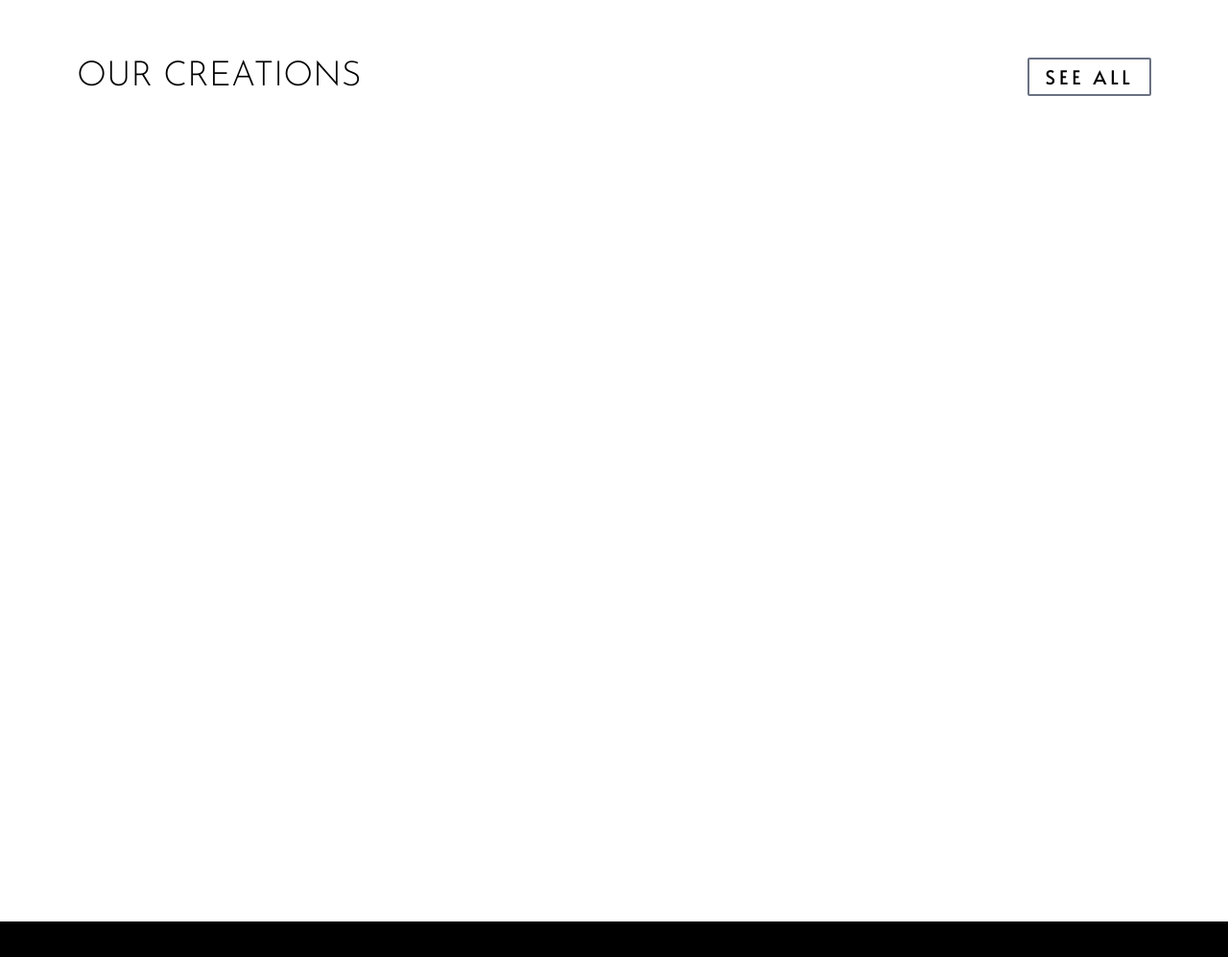
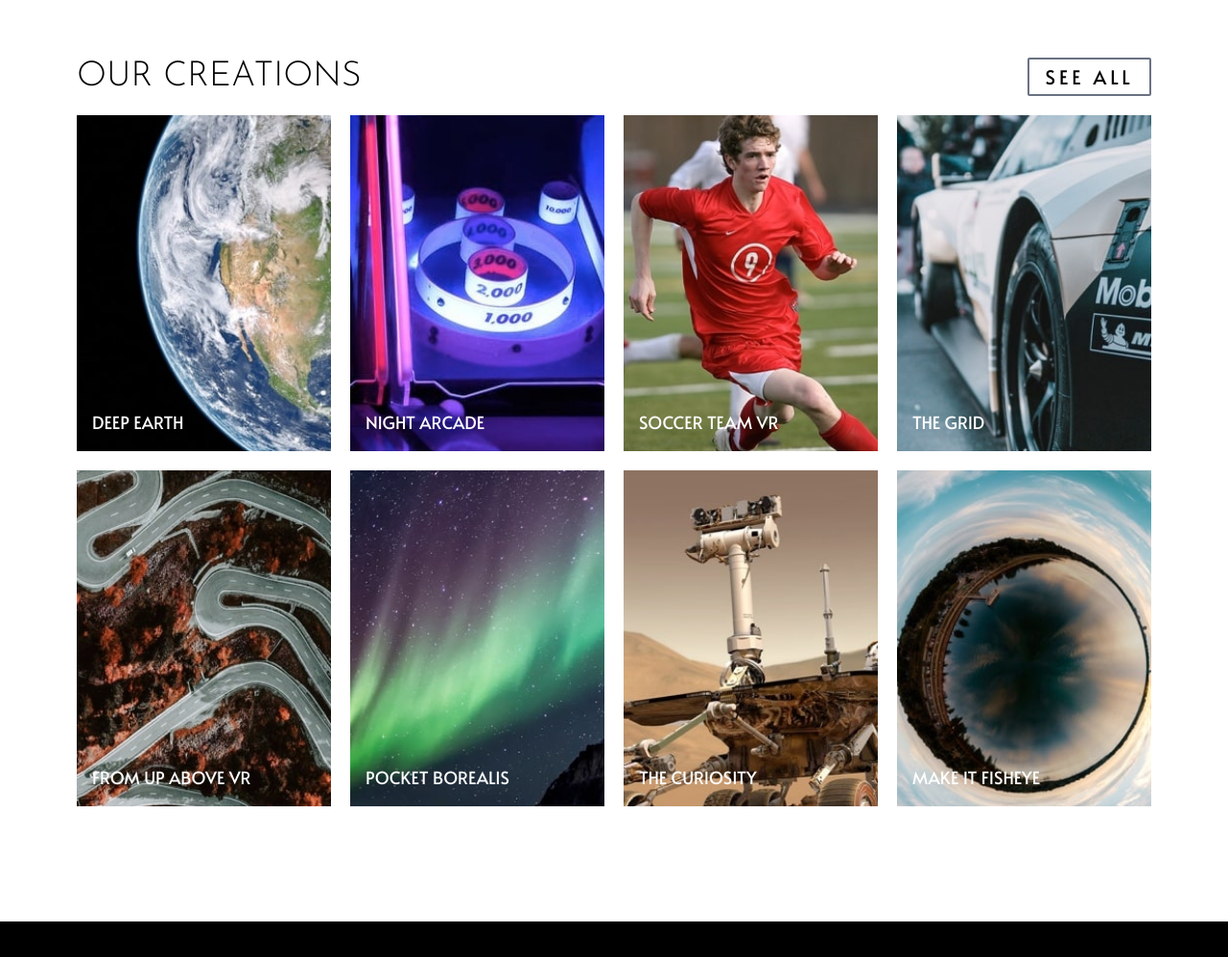
Before and after one commit to abdulrrahmann/loopstudio-landing-page, a plain HTML site: page index.html in a window 1280 px wide. Shown: the part 980-1977 px from the top of the page at 96% size. Drawn offline with nearby package versions, Linux system fonts and the light colour scheme; the site is published under a folder, as on GitHub Pages, so addresses that start at the root find nothing.

Commit message:
Solve background image links for all images

```diff
--- a/index.html
+++ b/index.html
@@ -157,42 +157,42 @@
         class="creation-list grid grid-cols-1 sm:grid-cols-2 md:grid-cols-4 gap-5 h-180 text-white uppercase text-lg font-300"
       >
         <div
-          class="creation-item bg-[url(/images/desktop/image-deep-earth.jpg)] bg-no-repeat bg-cover flex flex-col justify-end p-4 relative after:absolute after:inset-0 after:transition-all after:duration-500 hover:after:backdrop-grayscale-50"
+          class="creation-item bg-[url(./images/desktop/image-deep-earth.jpg)] bg-no-repeat bg-cover flex flex-col justify-end p-4 relative after:absolute after:inset-0 after:transition-all after:duration-500 hover:after:backdrop-grayscale-50"
         >
           <p class="creation-title">Deep earth</p>
         </div>
         <div
-          class="creation-item bg-[url(/images/desktop/image-night-arcade.jpg)] bg-no-repeat bg-cover flex flex-col justify-end p-4 relative after:absolute after:inset-0 after:transition-all after:duration-500 hover:after:backdrop-grayscale-50"
+          class="creation-item bg-[url(./images/desktop/image-night-arcade.jpg)] bg-no-repeat bg-cover flex flex-col justify-end p-4 relative after:absolute after:inset-0 after:transition-all after:duration-500 hover:after:backdrop-grayscale-50"
         >
           <p class="creation-title">Night arcade</p>
         </div>
         <div
-          class="creation-item bg-[url(/images/desktop/image-soccer-team.jpg)] bg-no-repeat bg-cover flex flex-col justify-end p-4 relative after:absolute after:inset-0 after:transition-all after:duration-500 hover:after:backdrop-grayscale-50"
+          class="creation-item bg-[url(./images/desktop/image-soccer-team.jpg)] bg-no-repeat bg-cover flex flex-col justify-end p-4 relative after:absolute after:inset-0 after:transition-all after:duration-500 hover:after:backdrop-grayscale-50"
         >
           <p class="creation-title">Soccer team VR</p>
         </div>
         <div
-          class="creation-item bg-[url(/images/desktop/image-grid.jpg)] bg-no-repeat bg-cover flex flex-col justify-end p-4 relative after:absolute after:inset-0 after:transition-all after:duration-500 hover:after:backdrop-grayscale-50"
+          class="creation-item bg-[url(./images/desktop/image-grid.jpg)] bg-no-repeat bg-cover flex flex-col justify-end p-4 relative after:absolute after:inset-0 after:transition-all after:duration-500 hover:after:backdrop-grayscale-50"
         >
           <p class="creation-title">The grid</p>
         </div>
         <div
-          class="creation-item bg-[url(/images/desktop/image-from-above.jpg)] bg-no-repeat bg-cover flex flex-col justify-end p-4 relative after:absolute after:inset-0 after:transition-all after:duration-500 hover:after:backdrop-grayscale-50"
+          class="creation-item bg-[url(./images/desktop/image-from-above.jpg)] bg-no-repeat bg-cover flex flex-col justify-end p-4 relative after:absolute after:inset-0 after:transition-all after:duration-500 hover:after:backdrop-grayscale-50"
         >
           <p class="creation-title">From up above VR</p>
         </div>
         <div
-          class="creation-item bg-[url(/images/desktop/image-pocket-borealis.jpg)] bg-no-repeat bg-cover flex flex-col justify-end p-4 relative after:absolute after:inset-0 after:transition-all after:duration-500 hover:after:backdrop-grayscale-50"
+          class="creation-item bg-[url(./images/desktop/image-pocket-borealis.jpg)] bg-no-repeat bg-cover flex flex-col justify-end p-4 relative after:absolute after:inset-0 after:transition-all after:duration-500 hover:after:backdrop-grayscale-50"
         >
           <p class="creation-title">Pocket borealis</p>
         </div>
         <div
-          class="creation-item bg-[url(/images/desktop/image-curiosity.jpg)] bg-no-repeat bg-cover flex flex-col justify-end p-4 relative after:absolute after:inset-0 after:transition-all after:duration-500 hover:after:backdrop-grayscale-50"
+          class="creation-item bg-[url(./images/desktop/image-curiosity.jpg)] bg-no-repeat bg-cover flex flex-col justify-end p-4 relative after:absolute after:inset-0 after:transition-all after:duration-500 hover:after:backdrop-grayscale-50"
         >
           <p class="creation-title">The curiosity</p>
         </div>
         <div
-          class="creation-item bg-[url(/images/desktop/image-fisheye.jpg)] bg-no-repeat bg-cover flex flex-col justify-end p-4 relative after:absolute after:inset-0 after:transition-all after:duration-500 hover:after:backdrop-grayscale-50"
+          class="creation-item bg-[url(./images/desktop/image-fisheye.jpg)] bg-no-repeat bg-cover flex flex-col justify-end p-4 relative after:absolute after:inset-0 after:transition-all after:duration-500 hover:after:backdrop-grayscale-50"
         >
           <p class="creation-title">Make it fisheye</p>
         </div>
```
